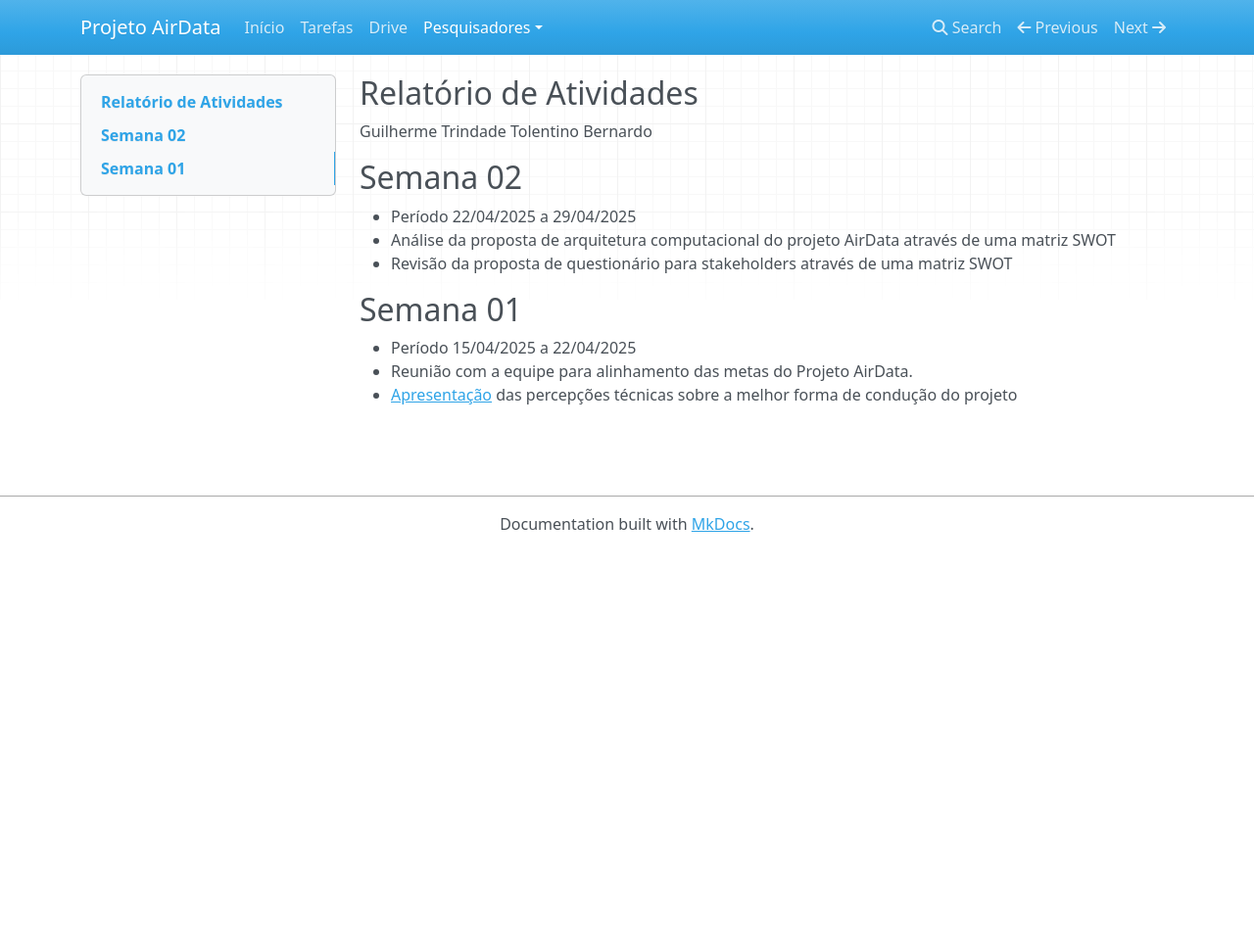
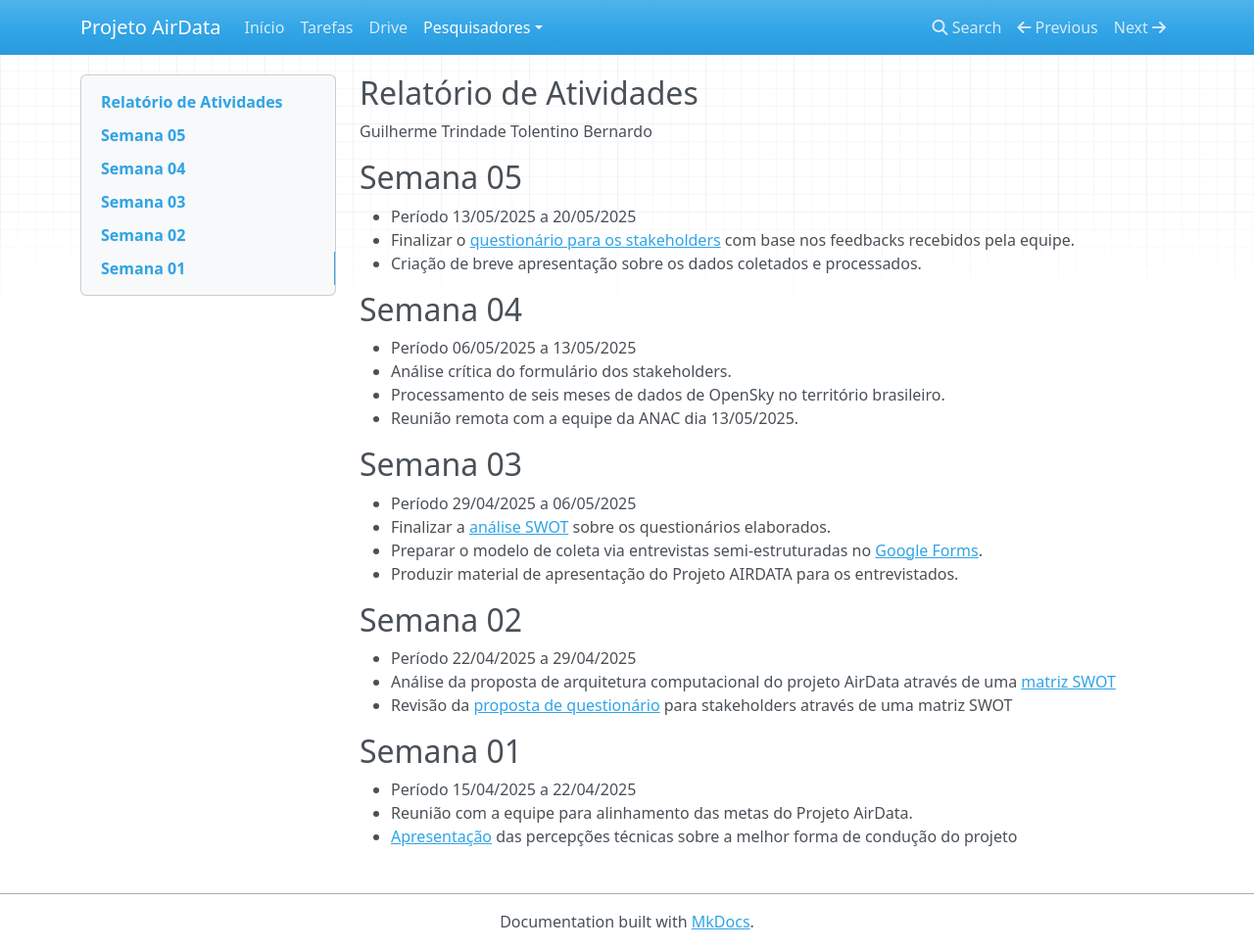
Before and after one commit to projetoairdata/web, an MkDocs documentation site: the page built from docs/pesquisadores/guilherme_bernardo.md, in a window 1280 px wide and 969 px high. Shown: the whole window at 98% size. Built offline with MkDocs 1.6.1, drawn with Linux system fonts in a browser that asks for light colours; nearby versions of some CDN libraries.

Commit message:
Atualização de atividades da S-04

```diff
--- a/docs/pesquisadores/guilherme_bernardo.md
+++ b/docs/pesquisadores/guilherme_bernardo.md
@@ -2,11 +2,31 @@
 
 Guilherme Trindade Tolentino Bernardo
 
+## Semana 05
+
+- Período  13/05/2025 a 20/05/2025
+- Finalizar o [questionário para os stakeholders](https://docs.google.com/forms/d/1bXFTX7LfNDlmfkDO5LcvMyDoroGFKY32NdnKSv_RmCc/edit) com base nos feedbacks recebidos pela equipe.
+- Criação de breve apresentação sobre os dados coletados e processados.
+
+## Semana 04
+
+- Período 06/05/2025 a 13/05/2025
+- Análise crítica do formulário dos stakeholders.
+- Processamento de seis meses de dados de OpenSky no território brasileiro.
+- Reunião remota com a equipe da ANAC dia 13/05/2025.
+
+## Semana 03
+
+- Período 29/04/2025 a 06/05/2025
+- Finalizar a [análise SWOT](https://drive.google.com/file/d/1glUzGdAPzyVo_EY7RAz8ArtJT-pZqljI/view?usp=sharing) sobre os questionários elaborados.
+- Preparar o modelo de coleta via entrevistas semi-estruturadas no [Google Forms](https://docs.google.com/forms/d/e/1FAIpQLSfSSFVzUHNUt3yJW91vKYxT4oENT94cTr7p853KhtQ_FX8WPQ/viewform?usp=sharing&ouid=100967467693222479313).
+- Produzir material de apresentação do Projeto AIRDATA para os entrevistados.
+
 ## Semana 02
 
 - Período 22/04/2025 a 29/04/2025
-- Análise da proposta de arquitetura computacional do projeto AirData através de uma matriz SWOT
-- Revisão da proposta de questionário para stakeholders através de uma matriz SWOT
+- Análise da proposta de arquitetura computacional do projeto AirData através de uma [matriz SWOT](https://drive.google.com/file/d/1glUzGdAPzyVo_EY7RAz8ArtJT-pZqljI/view?usp=sharing)
+- Revisão da [proposta de questionário](https://drive.google.com/file/d/1It_j17r5sEA7tPM8c7--Vrunuw4SUf4J/view?usp=drive_link) para stakeholders através de uma matriz SWOT
 
 ##  Semana 01
 
```
